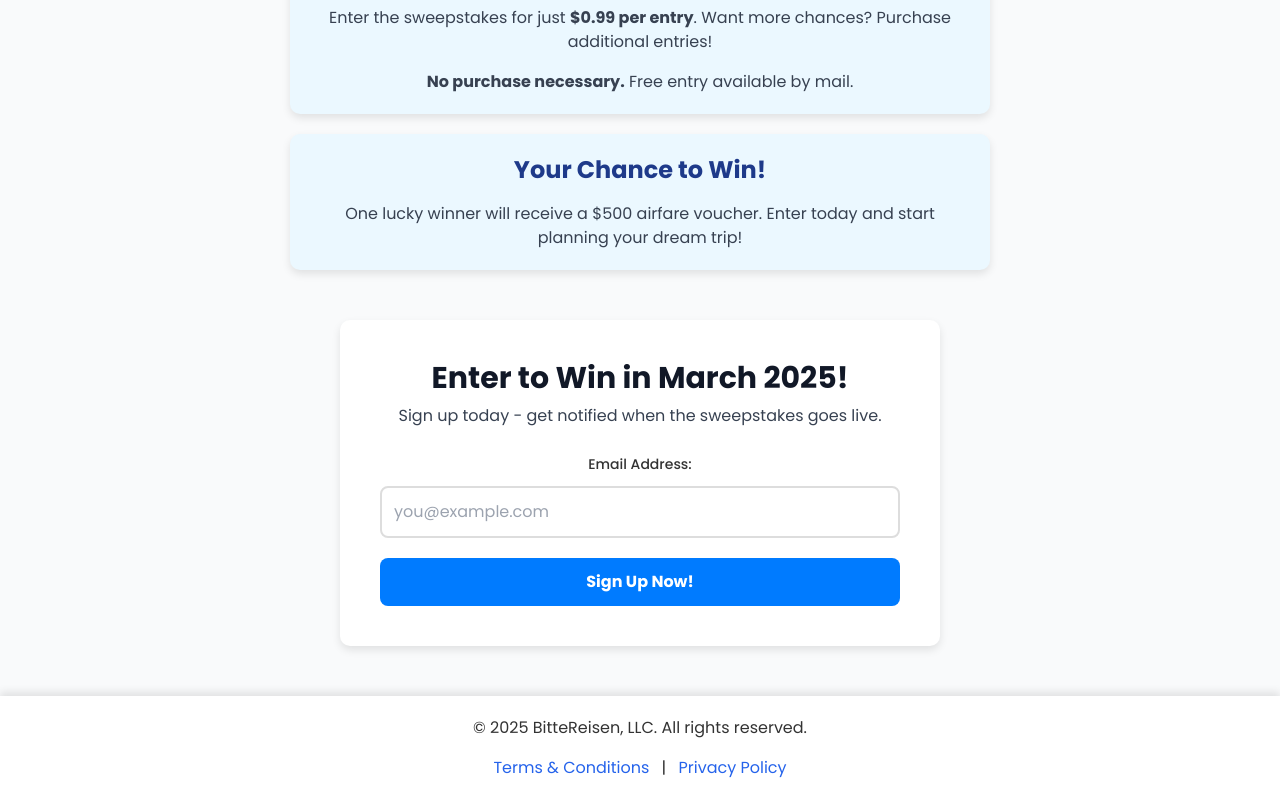
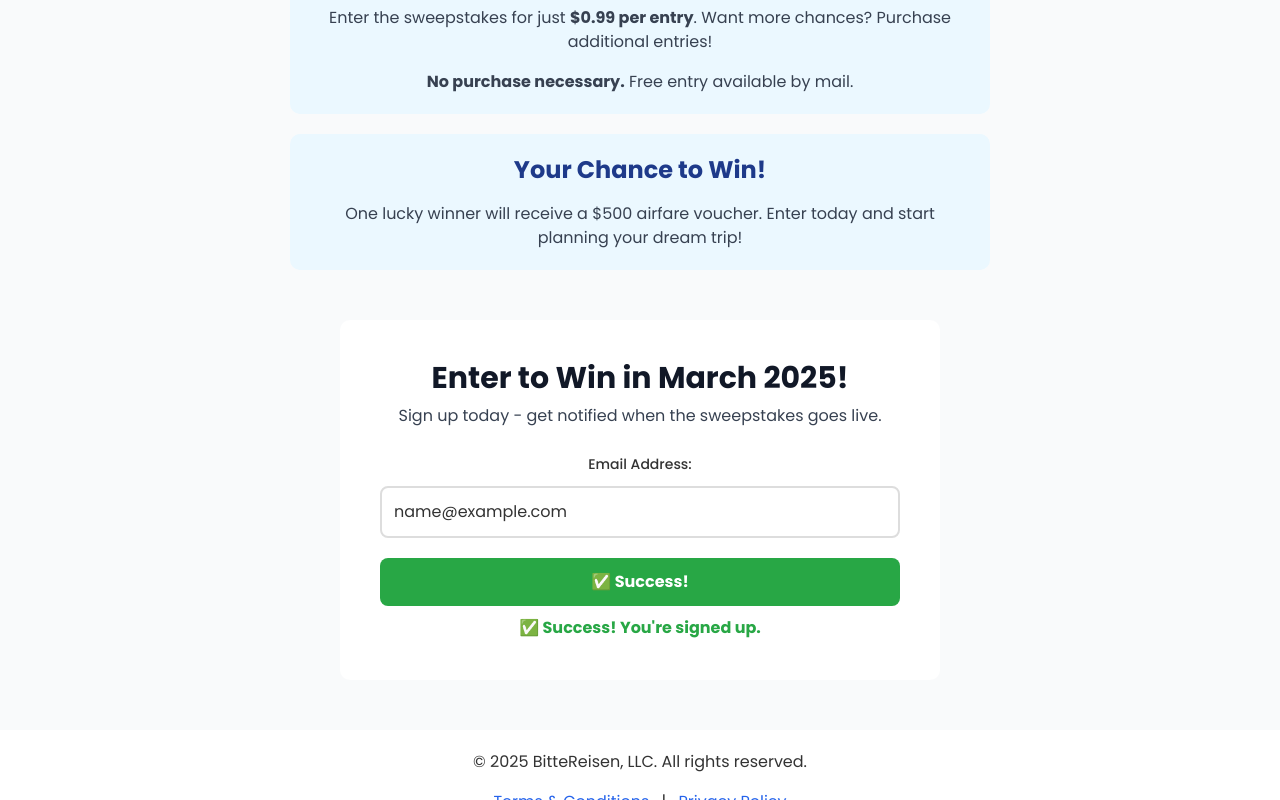
Before and after one commit to bittereisen/bittereisen, a plain HTML site: page index.html in a window 1280 px wide. Both pictures are taken after typing "name@example.com" into the empty fields and a click on the button "Sign Up Now!". Shown: the part 882-1682 px from the top of the page. Drawn offline with nearby package versions, Linux system fonts and the light colour scheme.

Commit message:
update index.html

```diff
--- a/index.html
+++ b/index.html
@@ -52,7 +52,6 @@
       border-radius: 10px;
       transition: background 0.3s ease;
       margin-top: 20px;
-      box-shadow: 0px 4px 8px rgba(0, 0, 0, 0.2);
     }
 
     .cta-button:hover {
@@ -65,7 +64,6 @@
       margin: 20px auto;
       text-align: center;
       border-radius: 10px;
-      box-shadow: 0 4px 8px rgba(0, 0, 0, 0.1);
       max-width: 700px;
     }
 
@@ -74,7 +72,6 @@
       padding: 40px;
       text-align: center;
       border-radius: 10px;
-      box-shadow: 0 4px 8px rgba(0, 0, 0, 0.1);
       max-width: 600px;
       margin: 50px auto;
     }
@@ -86,7 +83,6 @@
       border: 2px solid #ddd;
       margin-top: 10px;
       font-size: 16px;
-      color: #333;
     }
 
     .form-submit-btn {
@@ -104,11 +100,17 @@
       background-color: #0056b3;
     }
 
+    .success-message {
+      display: none;
+      color: #28a745;
+      font-weight: bold;
+      margin-top: 10px;
+    }
+
     footer {
       background-color: #ffffff;
       padding: 20px;
       text-align: center;
-      box-shadow: 0 -4px 8px rgba(0, 0, 0, 0.1);
     }
   </style>
 </head>
@@ -149,10 +151,17 @@
   <p class="text-gray-700 mt-2">Sign up today - get notified when the sweepstakes goes live.</p>
   <br>
 
-  <form class="form-section">
+  <form class="form-section" id="tallyForm">
     <label for="email" class="text-sm font-medium">Email Address:</label>
     <input type="email" id="email" name="email" placeholder="you@example.com" required>
-    <button type="submit" class="form-submit-btn">Sign Up Now!</button>
+    <button type="submit" class="form-submit-btn" id="submitButton">Sign Up Now!</button>
+    <p class="success-message" id="successMessage">✅ Success! You're signed up.</p>
+  </form>
+
+  <!-- Hidden Form Submission to Tally -->
+  <iframe name="hidden_iframe" id="hidden_iframe" style="display:none;"></iframe>
+  <form id="hiddenTallyForm" action="https://tally.so/forms/mYxzK0/submissions" method="POST" target="hidden_iframe">
+    <input type="hidden" name="email" id="hiddenEmail">
   </form>
 </main>
 
@@ -166,10 +175,31 @@
   </footer>
 
   <script>
-    document.querySelector('.form-section').addEventListener('submit', function(event) {
+    document.getElementById('tallyForm').addEventListener('submit', function(event) {
       event.preventDefault();
-      alert('Thank you for signing up! You will be notified when the sweepstakes goes live.');
-      this.reset();
+
+      // Get email value
+      var emailValue = document.getElementById('email').value;
+      if (!emailValue) return;
+
+      // Send email to hidden form for Tally
+      document.getElementById('hiddenEmail').value = emailValue;
+      document.getElementById('hiddenTallyForm').submit();
+
+      // Change button text & show success message
+      var submitButton = document.getElementById('submitButton');
+      submitButton.textContent = "✅ Success!";
+      submitButton.style.backgroundColor = "#28a745";
+
+      document.getElementById('successMessage').style.display = "block";
+
+      // Reset form after a short delay
+      setTimeout(function() {
+        submitButton.textContent = "Sign Up Now!";
+        submitButton.style.backgroundColor = "#007bff";
+        document.getElementById('successMessage').style.display = "none";
+        document.getElementById('tallyForm').reset();
+      }, 3000);
     });
   </script>
 
```
